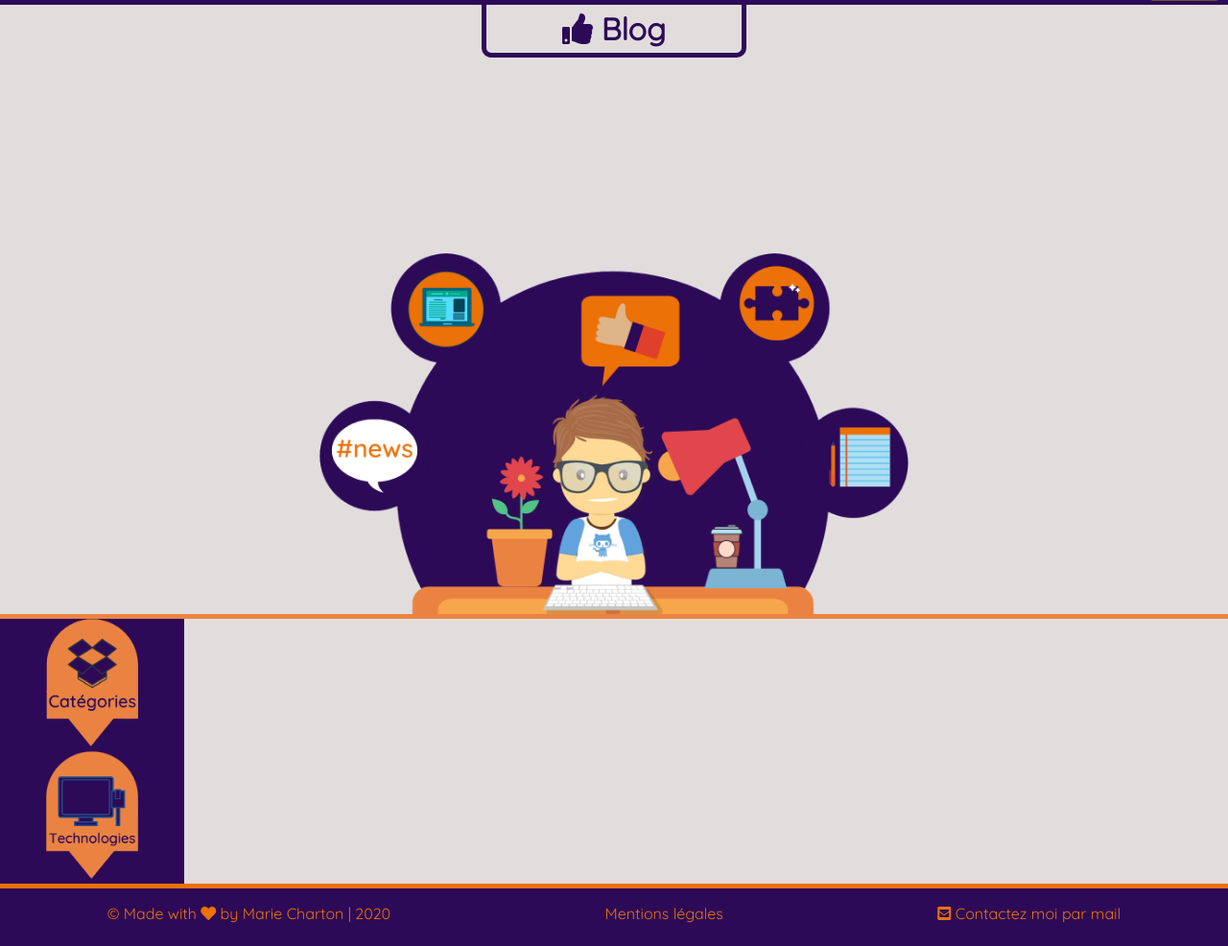
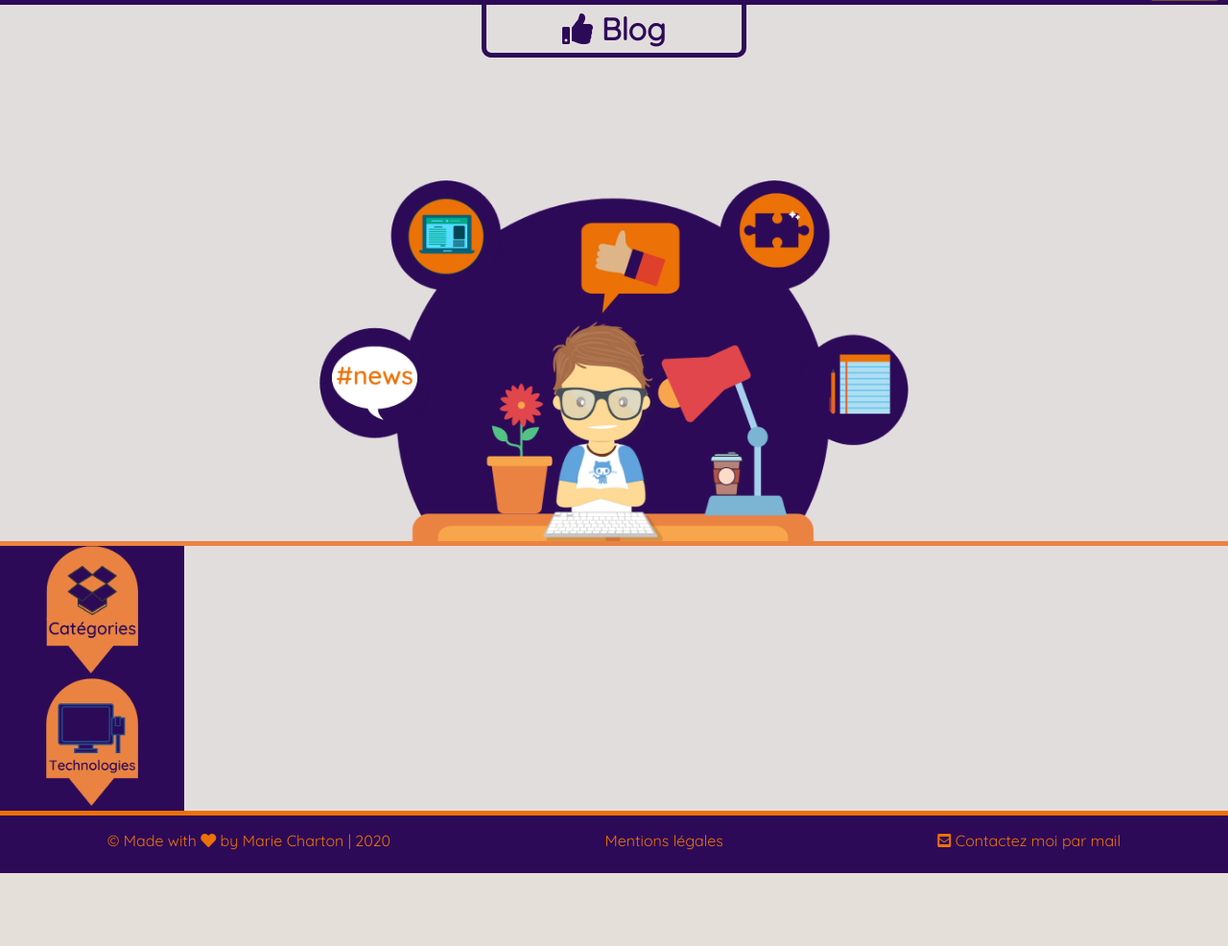
Before and after one commit to MarieCharton/PortofolioV2, a Symfony app: template templates/blog.html.twig in a window 1280 px wide. Shown: the part 106-1092 px from the top of the page at 96% size. After the commit the page ends 1016 px from the top, so only its background shows below. Run offline with Twig, Linux system fonts and the light colour scheme; the template is opened without the code that fills it, so the values that code supplies are empty; some libraries are stand-ins or nearby versions.

Commit message:
background problem

```diff
--- a/public/css/pages/blog.css
+++ b/public/css/pages/blog.css
@@ -3,7 +3,7 @@
     background-repeat: no-repeat;
     background-position: bottom;
     background-size: 48%;
-    height: 580px;
+    height: 63vh;
     background-color: rgb(226, 221, 221);
     border-bottom: 5px solid #ea8342;
 }
--- a/public/css/pages/contact.css
+++ b/public/css/pages/contact.css
@@ -4,7 +4,7 @@
     background-repeat: no-repeat;
     background-position: bottom;
     background-size: 48%;
-    height: 515px;
+    height: 63vh;
     background-color: rgb(226, 221, 221);
     border-bottom: 5px solid #ea8342;
 }
--- a/public/css/pages/training.css
+++ b/public/css/pages/training.css
@@ -4,7 +4,7 @@
     background-repeat: no-repeat;
     background-position: bottom;
     background-size: 48%;
-    height: 580px;
+    height: 63vh;
     background-color: rgb(226, 221, 221);
     border-bottom: 5px solid #ea8342;
 }
```
